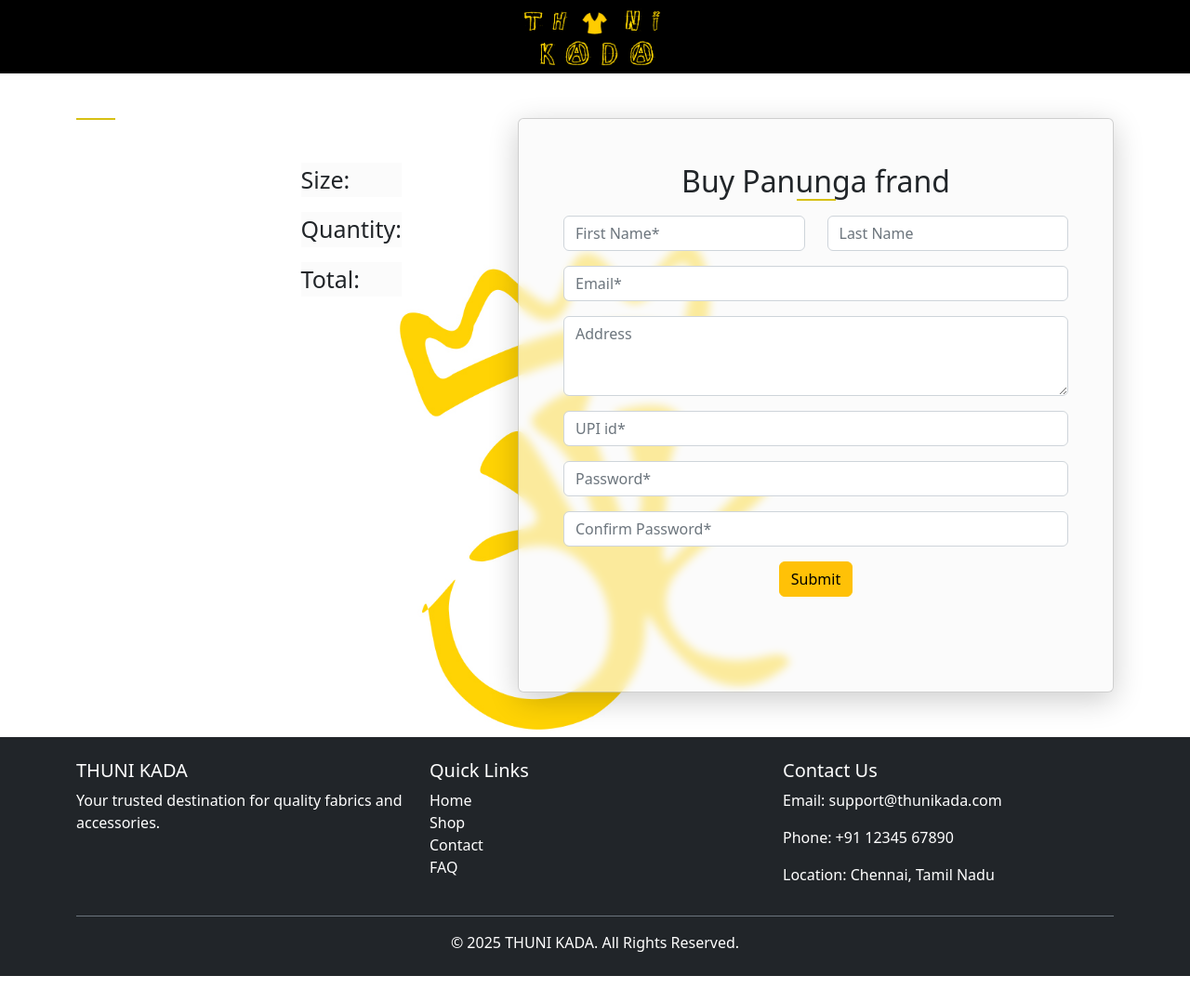
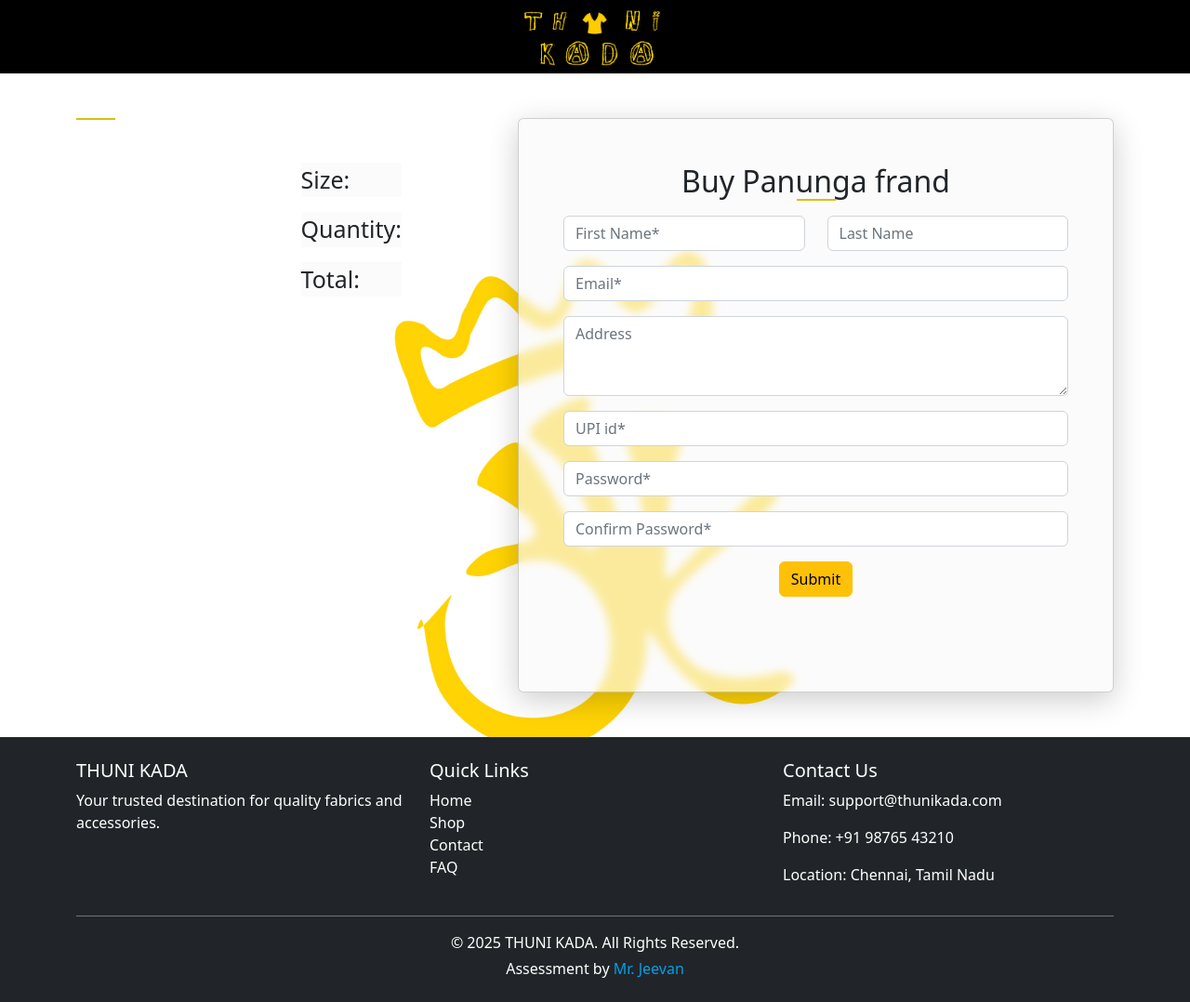
Before and after one commit to Mr-Jeevan/Thuni-kada, a plain HTML site: page buying.html in a window 1280 px wide. Shown: the whole page at 93% size. Before the commit the page ends 1050 px from the top, so only its background shows below. Drawn offline with Linux system fonts and the light colour scheme.

Commit message:
added mr.jeevan effect to github

```diff
--- a/buying.css
+++ b/buying.css
@@ -99,6 +99,28 @@ body {
     cursor: pointer;
 }
 
+
+
+.footer-a {
+    text-decoration: none;
+    color: #00a0eb;
+    transition: .5s ease-in-out;
+}
+
+.footer-a:hover {
+    text-decoration: none;
+    color: yellow;
+}
+
+.fa-heart {
+    opacity: 0;
+    transition: 1s ease-in-out;
+}
+
+.footer-a:hover i {
+    opacity: 1;
+}
+
 @media only screen and (max-device-width: 430px) {
     .full-screen-overlay {
         padding-top: 20%;
--- a/buying.html
+++ b/buying.html
@@ -166,12 +166,16 @@
                 <div class="col-md-4 mb-3">
                     <h5>Contact Us</h5>
                     <p>Email: support@thunikada.com</p>
-                    <p>Phone: +91 12345 67890</p>
+                    <p>Phone: +91 98765 43210</p>
                     <p>Location: Chennai, Tamil Nadu</p>
                 </div>
             </div>
             <div class="text-center pt-3 border-top border-secondary">
-                <p class="mb-0">&copy; 2025 THUNI KADA. All Rights Reserved.</p>
+                <p class="mb-1">&copy; 2025 THUNI KADA. All Rights Reserved.</p>
+                <div>
+                    Assessment by <a class="footer-a " href="https://github.com/Mr-Jeevan">Mr. Jeevan <i
+                            class="fa-regular fa-heart"></i></a>
+                </div>
             </div>
         </div>
     </footer>
--- a/product-info.css
+++ b/product-info.css
@@ -105,6 +105,28 @@ p.tk_total {
 }
 
 
+
+.footer-a {
+    text-decoration: none;
+    color: #00a0eb;
+    transition: .5s ease-in-out;
+}
+
+.footer-a:hover {
+    text-decoration: none;
+    color: yellow;
+}
+
+.fa-heart {
+    opacity: 0;
+    transition: 1s ease-in-out;
+}
+
+.footer-a:hover i {
+    opacity: 1;
+}
+
+
 @media only screen and (max-width: 600px) {
     #tk_product .reviews {
         left: 70px;
```
Also changed, not shown: product-info.html (+6 -2 lines).
